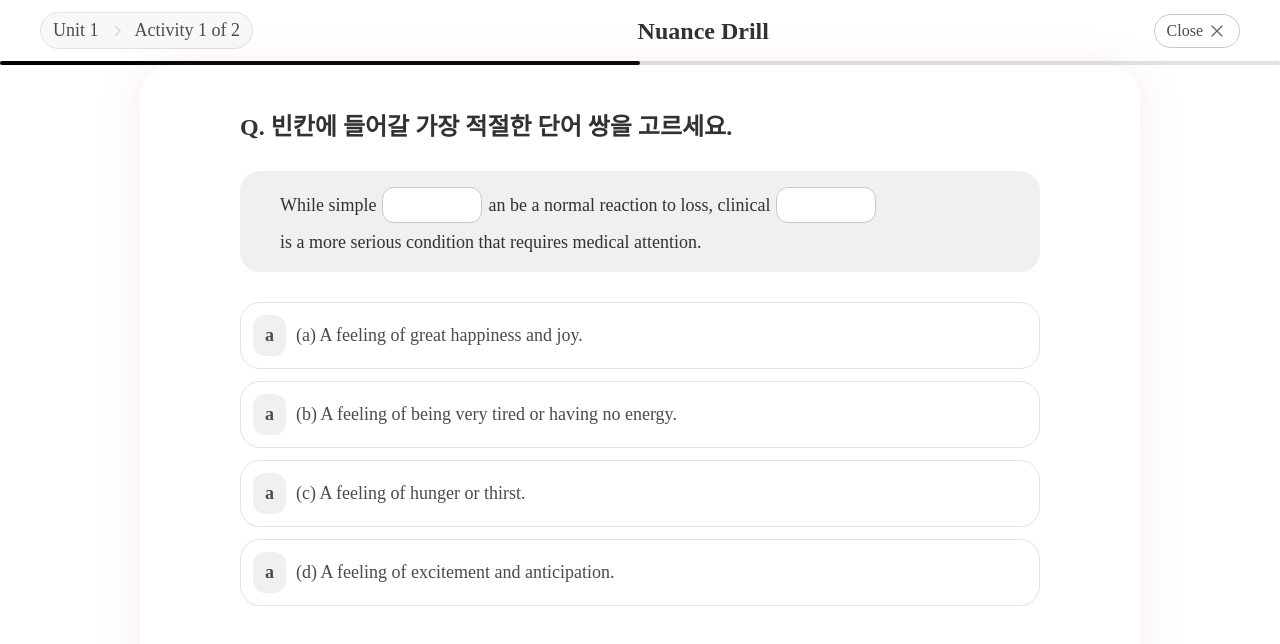
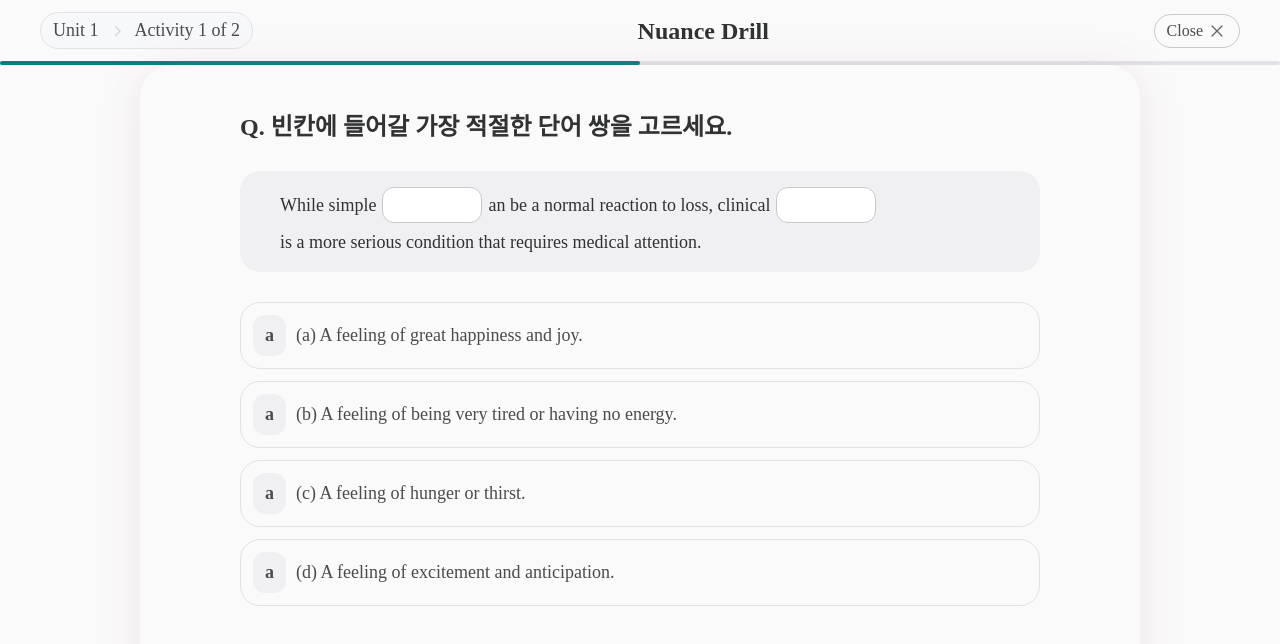
Before and after one commit to RevolutionaryWarrior/chungdam-academy-sample, a React (Vite) app: page / in a window 1280 px wide. Shown: the top 644 px of the page. Built offline with nearby package versions, Linux system fonts and the light colour scheme.

Commit message:
feat: 변경된 디자인 적용

```diff
--- a/src/App.tsx
+++ b/src/App.tsx
@@ -7,7 +7,7 @@ function App() {
   const isMultipleChoice = progress === 1;
 
   return (
-    <main className="font-pretendard h-dvh min-w-[750px] overflow-hidden">
+    <main className="font-pretendard h-dvh min-w-[750px] overflow-hidden bg-[#FAFAFA]">
       <Header title={isMultipleChoice ? 'Nuance Drill' : 'Vocabulary Map'} />
       {isMultipleChoice ? <MultipleChoice /> : <VocabularyMap />}
     </main>
--- a/src/components/Common/Header.tsx
+++ b/src/components/Common/Header.tsx
@@ -39,7 +39,7 @@ export default function Header({ title, max = 2 }: Props) {
         </button>
       </div>
 
-      <div className="">
+      <div>
         <ProgressBar max={max} />
       </div>
     </header>
--- a/src/components/Common/ProgressBar.tsx
+++ b/src/components/Common/ProgressBar.tsx
@@ -1,4 +1,4 @@
-import { useProgressStore } from "@/store";
+import { useProgressStore } from '@/store';
 
 type Props = {
   max?: number;
@@ -16,7 +16,7 @@ export default function ProgressBar({ max = 8 }: Props) {
         style={{ height: 4, borderRadius: 3 }}
       >
         <div
-          className="bg-black transition-[width] duration-500 ease-out"
+          className="bg-[#00807E] transition-[width] duration-500 ease-out"
           style={{
             width: `${percent}%`,
             height: 4,
--- a/src/components/Common/Tooltip.tsx
+++ b/src/components/Common/Tooltip.tsx
@@ -20,11 +20,11 @@ type Props = {
 export default function Tooltip({
   children,
   position = 'top-center',
-  bgColor = '#00BABB',
+  bgColor = '#36B3B1',
   isVisible = true,
   className,
 }: Props) {
-  const isPrimary = bgColor === '#00BABB';
+  const isPrimary = bgColor === '#36B3B1';
   const { ref, isOpen, setIsOpen } = useDetectClose();
 
   // 외부에서 전달된 isVisible 상태와 동기화
--- a/src/components/VocabularyMap/LockButton.tsx
+++ b/src/components/VocabularyMap/LockButton.tsx
@@ -14,8 +14,8 @@ const buttonVariants = Object.freeze({
     text: 'text-[#666]',
   }),
   active: Object.freeze({
-    box: 'bg-[#DDF0F0] border-[2px] border-[#7DD1D1]',
-    text: 'text-[#008B8C]',
+    box: 'bg-[#E5F2F2] border-[2px] border-[#99D1D0]',
+    text: 'text-[#00807E]',
   }),
   completed: Object.freeze({
     box: 'bg-white border-[2px] border-[#FFCCE4] ',
--- a/src/components/VocabularyMap/SynonymsSelecter.tsx
+++ b/src/components/VocabularyMap/SynonymsSelecter.tsx
@@ -79,7 +79,7 @@ export default function SynonymsSelector({
                 onClick={() => handleClick(word)}
                 className={`relative rounded-2xl px-4 pt-[6px] pb-2 text-[22px] transition-colors ${
                   isActive
-                    ? 'border border-[#7DD1D1] bg-[#00BABB] text-white'
+                    ? 'border border-[#7DD1D1] bg-[#36B3B1] text-white'
                     : 'border border-[#E1E2E5] bg-white text-black'
                 } `}
               >
```
Also changed, not shown: src/assets/images/ellipse_11_1x.webp, src/assets/images/frame_145_1x.webp.
